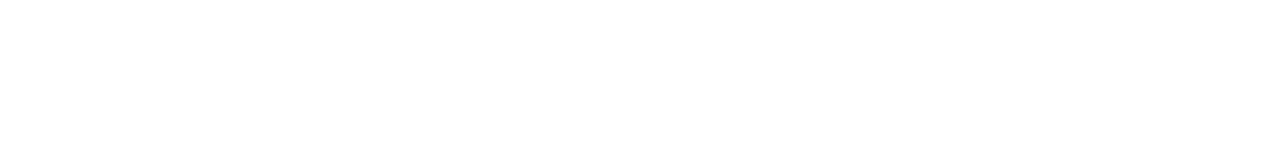
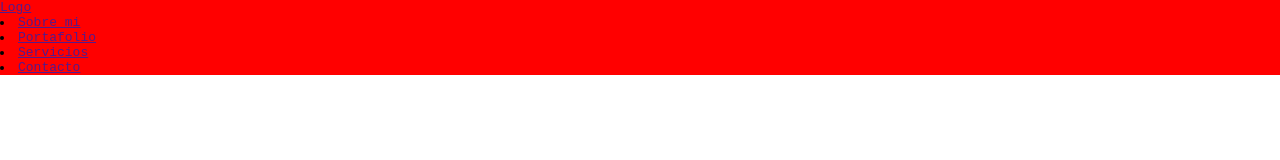
Before and after one commit to jvasquezd/AprendiendoGit, a plain HTML site: page index.html in a window 1280 px wide. Drawn offline with Linux system fonts and the light colour scheme.

Commit message:
Agregando barra de navegacion

```diff
--- a/index.html
+++ b/index.html
@@ -32,7 +32,15 @@
 </head>
 
 <body>
-
+    <header>
+        <a href="">Logo</a>
+        <nav>
+            <li><a href="">Sobre mi</a></li>
+            <li><a href="">Portafolio</a></li>
+            <li><a href="">Servicios</a></li>
+            <li><a href="">Contacto</a></li>
+        </nav>
+    </header>
 
 </body>
 
```
